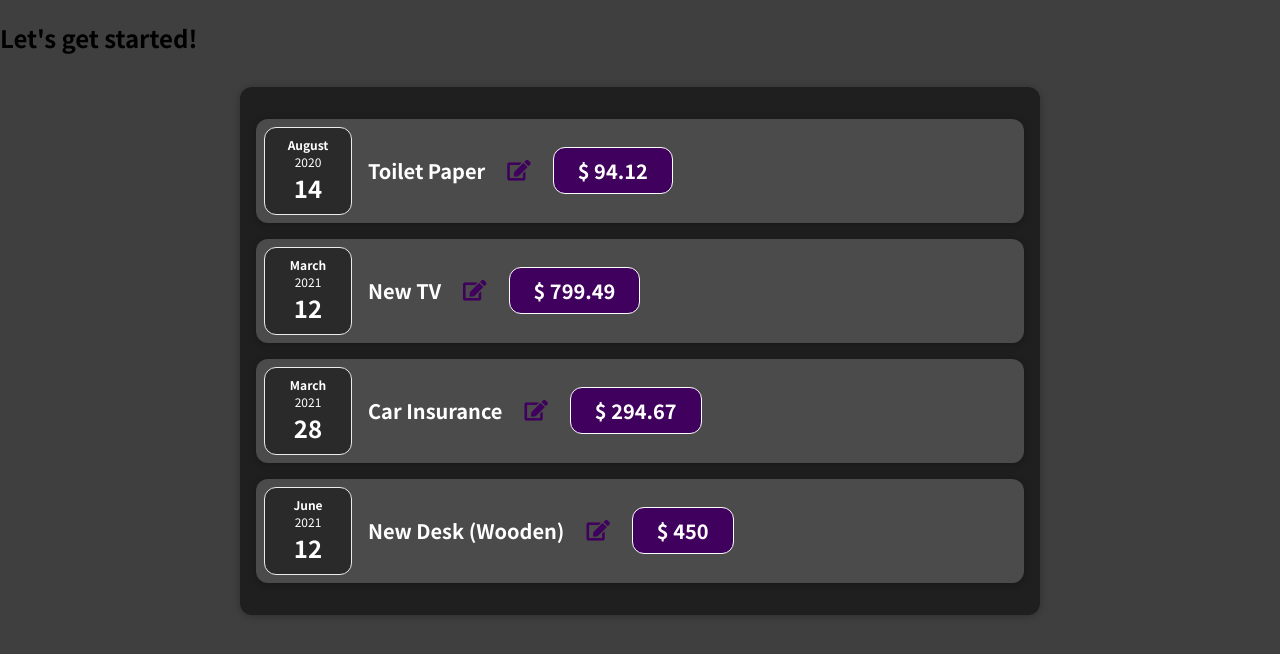
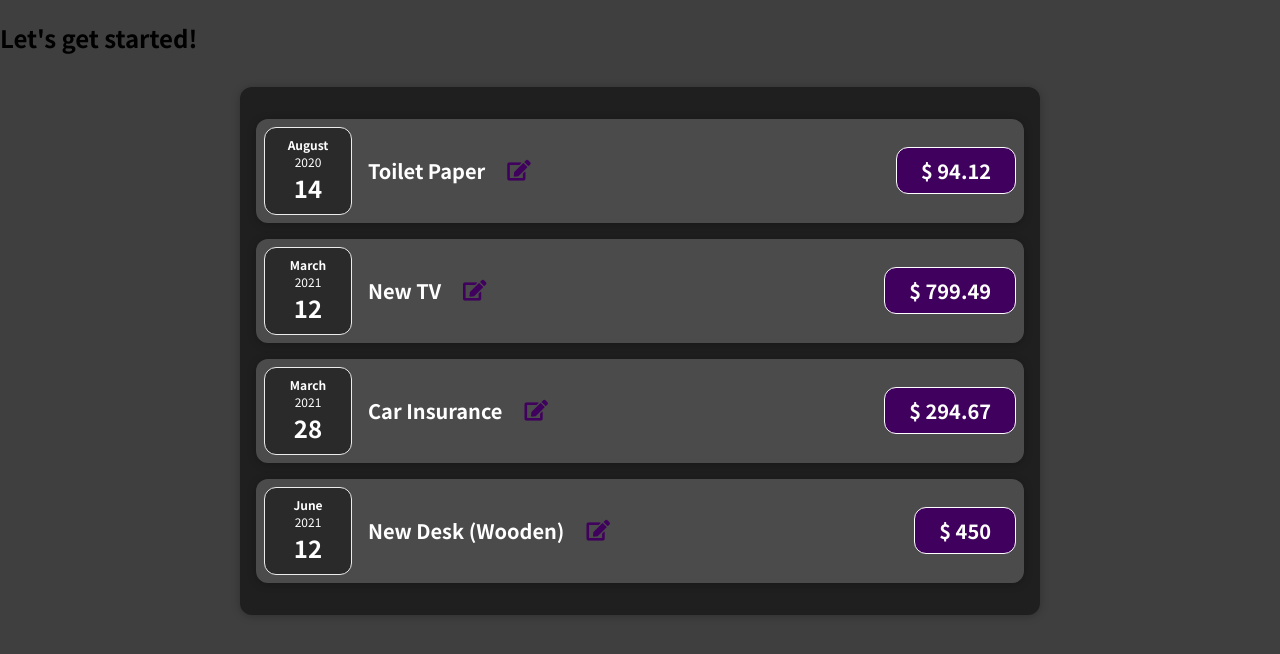
Before and after one commit to DeboraBucci/shopping-chart, a React (Create React App) app: page / in a window 1280 px wide. Shown: the top 654 px of the page. Built offline with nearby package versions, Linux system fonts and the light colour scheme.

Commit message:
make elements to be separated from each other the maximum possible when the media query is applied

```diff
--- a/src/components/Expenses/ExpenseItem.css
+++ b/src/components/Expenses/ExpenseItem.css
@@ -26,6 +26,7 @@
 }
 
 .expense-item__price {
+  text-align: center;
   font-size: 1rem;
   font-weight: bold;
   color: white;
@@ -39,7 +40,7 @@
   .expense-item__description {
     flex-direction: row;
     align-items: center;
-    justify-content: flex-start;
+    justify-content: space-between;
     flex: 1;
   }
 
```
